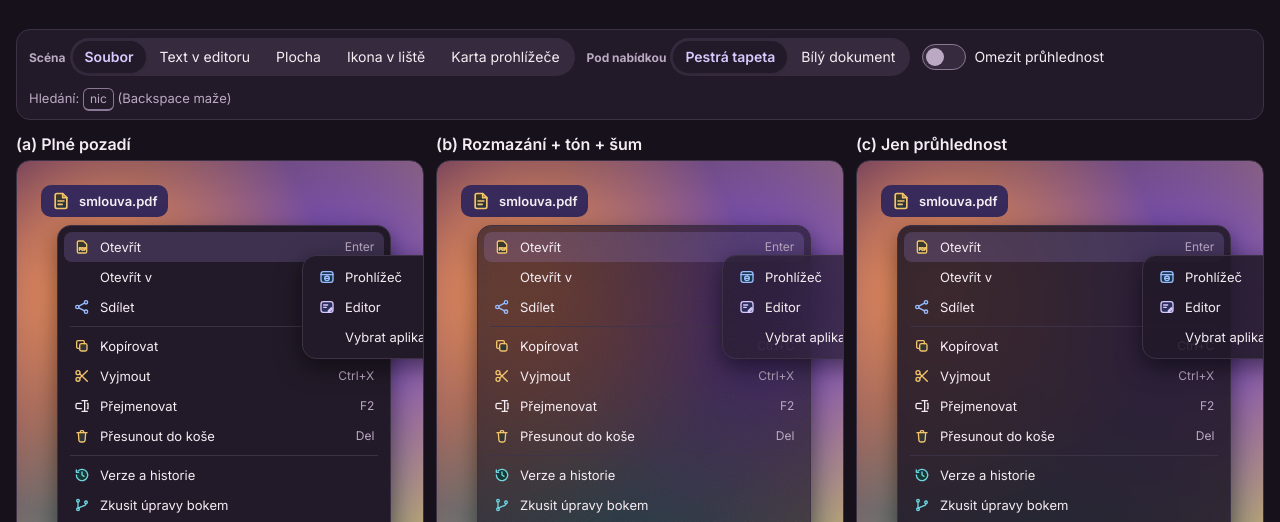
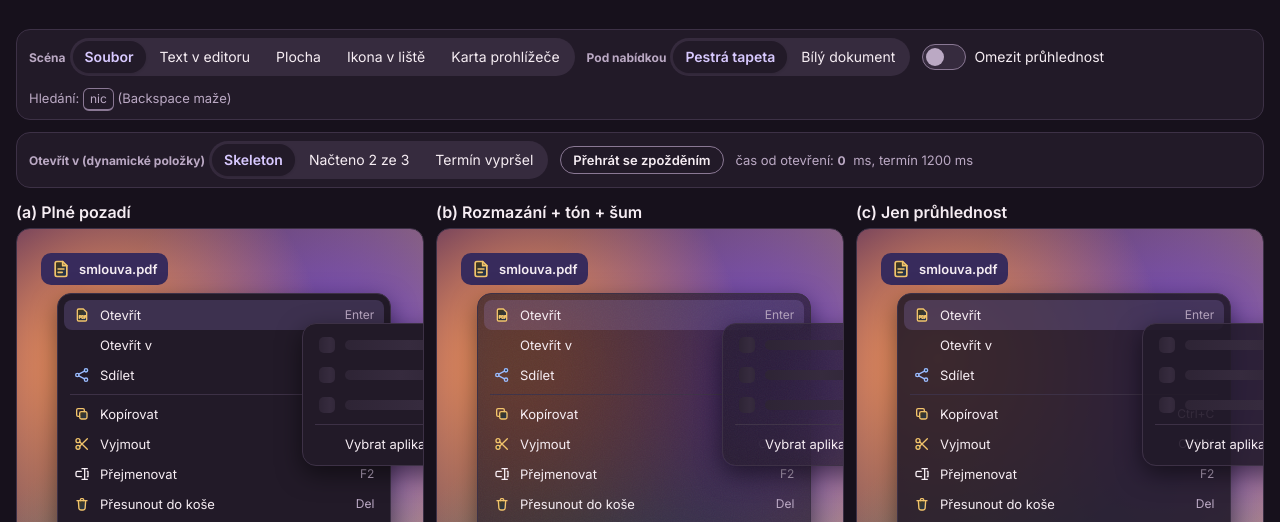
Before and after one commit to inferius/MagnumOpus-OS, a plain HTML site: page design/kontextove-nabidky.html in a window 1280 px wide. Shown: the part 254-776 px from the top of the page. Drawn offline with Linux system fonts and the light colour scheme.

Commit message:
Design: kontextove nabidky - dynamicke polozky se skeletonem, bez posunu
"Otevrit v" ma 3 dynamicke polozky s predem znamym poctem a mistem:
skeleton (tlumeny pruh s jemnou animaci) -> nacteno na stejnem miste ->
po terminu 1200 ms zakazana s duvodem "nedostupne". Prepinac stavu
a prehrani se zpozdenim; vyska nabidky se ve vsech stavech nemeni
(overeno: 143 px). Pravidlo "zadny posun obsahu otevrene nabidky".

Co-Authored-By: Claude Opus 5.5 <noreply@anthropic.com>

```diff
--- a/design/kontextove-nabidky.html
+++ b/design/kontextove-nabidky.html
@@ -43,6 +43,11 @@
 .cm .ic { width: 16px; height: 16px; flex: none; }
 .cm hr { border: 0; border-top: 1px solid var(--c-border); margin: 4px 6px; }
 .cm .sec { padding: 6px 10px 2px; font-size: 11px; color: var(--c-ink-muted); font-weight: 600; }
+.cm .it.skel { gap: 10px; }
+.sk { display: inline-block; height: 10px; border-radius: 5px; background: linear-gradient(90deg, var(--c-surface-3) 0%, color-mix(in srgb, var(--c-surface-3) 40%, var(--c-surface)) 50%, var(--c-surface-3) 100%);
+  background-size: 200% 100%; animation: shimmer 1.2s linear infinite; }
+.sk.sk-ic { width: 16px; height: 16px; border-radius: 5px; }
+@keyframes shimmer { from { background-position: 200% 0; } to { background-position: -200% 0; } }
 .cm .q { display: flex; align-items: center; gap: 8px; height: 30px; padding: 0 10px; margin-bottom: 4px; border-radius: 8px; background: var(--c-surface-3); color: var(--c-ink-muted); font-size: 12px; }
 .contrast-chip { margin-top: var(--s2); }
 /* Titulek mica */
@@ -71,6 +76,12 @@
     <span class="hstack"><button class="switch" role="switch" aria-checked="false" id="sw-solid" aria-label="Omezit průhlednost"></button>Omezit průhlednost</span>
     <span class="note" style="margin:0">Hledání: <span id="qv" class="kbd">nic</span> (Backspace maže)</span>
   </div>
+  <div class="ctlbar" style="position:static" role="group" aria-label="Dynamické položky">
+    <span><b>Otevřít v (dynamické položky)</b><span class="seg" role="radiogroup" aria-label="Stav" id="g-dyn">
+      <button role="radio" aria-checked="true" data-value="0">Skeleton</button><button role="radio" aria-checked="false" data-value="800">Načteno 2 ze 3</button><button role="radio" aria-checked="false" data-value="1300">Termín vypršel</button></span></span>
+    <button class="btn small" id="b-dyn">Přehrát se zpožděním</button>
+    <span class="note" style="margin:0">čas od otevření: <b id="dyn-t">0</b> ms, termín 1200 ms</span>
+  </div>
   <div class="cols" id="cols"></div>
 
   <h2>Titulek okna: jemné tónování z tapety (mica)</h2>
@@ -85,18 +96,29 @@
     <div class="card"><h3>Rozmazání (b) ano</h3><ul><li>kontextové a rozbalovací nabídky</li><li>paleta příkazů</li><li>panely z lišty (spouštěč, oznámení, přehled soukromí)</li><li>oznámení</li></ul><p class="note" style="margin:var(--s2) 0 0">Krátce žijící malé plochy: rozmazání stojí GPU čas úměrný ploše a počítá se jen při otevření a při změně pod nabídkou.</p></div>
     <div class="card"><h3>Rozmazání ne</h3><ul><li>okna a jejich obsah (velká plocha, žije dlouho)</li><li>systémové dialogy (musí být jednoznačné, vždy plné)</li><li>text na celé obrazovce, terminál</li><li>záložní 2D cesta, vysoký kontrast, „Omezit průhlednost“: vždy plné pozadí (a)</li></ul></div>
     <div class="card"><h3>Čitelnost</h3><ul><li>Text v nabídce musí mít 4,5 : 1 i na nejhorším pozadí: kontrola počítá s nejtmavší i nejsvětlejší barvou tapety pod nabídkou (viz čísla u sloupců).</li><li>Krytí materiálu (b) je 72 %, (c) 88 %; při kontrastu pod limitem kompozitor krytí zvýší.</li><li>Šum 5 % proti pruhům v přechodu.</li></ul></div>
-    <div class="card"><h3>Pravidlo rychlosti</h3><ul><li>Nabídka se otevře do jednoho snímku.</li><li>Položky jsou data připravená předem; rozšíření jiných aplikací deklarují své položky staticky v manifestu (typ souboru, podmínky). Při otevření nabídky se nespouští žádný cizí kód.</li><li>Dynamické položky (např. „Otevřít v“ podle nainstalovaných aplikací, stav sdílení) se doplní asynchronně s termínem; nabídka na ně nikdy nečeká, doplní se do otevřené nabídky nebo se vynechají.</li></ul></div>
+    <div class="card"><h3>Pravidlo rychlosti</h3><ul><li>Nabídka se otevře do jednoho snímku.</li><li><b>Žádný posun obsahu otevřené nabídky:</b> dynamické položky mají v manifestu předem známý počet a místo („až N položek, výška řádku“). Při otevření je na jejich místě skeleton (tlumený pruh s jemnou animací, ne točící se kolečko), doručený text ho nahradí na stejném místě. Nabídka nikdy neskáče ani nemění velikost, dokud je otevřená. Po termínu zůstane položka jako zakázaná s důvodem „nedostupné“; skrýt ji jde až při dalším otevření.</li><li>Položky jsou data připravená předem; rozšíření jiných aplikací deklarují své položky staticky v manifestu (typ souboru, podmínky). Při otevření nabídky se nespouští žádný cizí kód.</li><li>Dynamické položky (např. „Otevřít v“ podle nainstalovaných aplikací, stav sdílení) se doplní asynchronně s termínem; nabídka na ně nikdy nečeká, doplní se do otevřené nabídky nebo se vynechají.</li></ul></div>
   </div>
 </main>
 <script>
 document.addEventListener('mo-ready', function () {
   var T = window.MO_TOKENS;
-  var st = { scene: 'file', bg: 'wall', solid: false, q: '' };
+  var st = { scene: 'file', bg: 'wall', solid: false, q: '', t: 0 };
+  // Dynamicke polozky "Otevrit v": pocet a misto jsou dane manifestem (az 3 polozky, radek 30 px).
+  // Kazda ma zpozdeni doruceni; termin 1200 ms. Treti nedorazi vcas -> zakazana s duvodem.
+  var DEADLINE = 1200;
+  var DYN = [['app-browser', 'Prohlížeč', 350], ['app-editor', 'Editor', 650], ['app-pdf', 'Prohlížeč PDF', 99999]];
+  function dynRows() {
+    return DYN.map(function (d) {
+      if (st.t >= d[2]) return '<div class="it">' + I(d[0]) + '<span>' + d[1] + '</span></div>';
+      if (st.t >= DEADLINE) return '<div class="it dis" aria-disabled="true" title="Nedostupné: aplikace neodpověděla včas">' + I(d[0]) + '<span>' + d[1] + '</span><span class="why">nedostupné</span></div>';
+      return '<div class="it skel" aria-busy="true" aria-label="Načítá se"><span class="sk sk-ic"></span><span class="sk" style="width:' + (60 + d[1].length * 4) + 'px"></span></div>';
+    }).join('') + '<hr><div class="it"><span style="width:16px"></span><span>Vybrat aplikaci&hellip;</span></div>';
+  }
   function I(n) { return '<svg class="ic" aria-hidden="true"><use href="#ic-' + n + '"/></svg>'; }
   // Polozka: [ikona, text, zkratka, volby]; volby: dis = duvod zakazani, sub = podnabidka, ext = rozsireni (aplikace), sel = vybrana.
   var SCENES = {
     file: { target: ['file-text', 'smlouva.pdf'], items: [
-      ['app-pdf', 'Otevřít', 'Enter', { sel: 1 }], ['', 'Otevřít v', '', { sub: [['app-browser', 'Prohlížeč'], ['app-editor', 'Editor'], ['', 'Vybrat aplikaci&hellip;']] }], ['share', 'Sdílet', ''], '-',
+      ['app-pdf', 'Otevřít', 'Enter', { sel: 1 }], ['', 'Otevřít v', '', { sub: 'DYN' }], ['share', 'Sdílet', ''], '-',
       ['copy', 'Kopírovat', 'Ctrl+C'], ['cut', 'Vyjmout', 'Ctrl+X'], ['rename', 'Přejmenovat', 'F2'], ['trash', 'Přesunout do koše', 'Del'], '-',
       ['history', 'Verze a historie', ''], ['branch', 'Zkusit úpravy bokem', ''], ['snapshot', 'Obnovit z verze', '', { dis: 'soubor ještě nemá starší verzi' }], '-',
       ['archive', 'Komprimovat', '', { ext: 'Archivátor' }], ['agent', 'Shrnout dokument', '', { ext: 'Asistent' }], '-', ['info', 'Vlastnosti', 'Alt+Enter']] },
@@ -133,7 +155,7 @@ document.addEventListener('mo-ready', function () {
       var idx = items.findIndex(function (m) { return m !== '-' && !m.sec && m[1] === subOpen.label; });
       var yy = y + 6 + idx * 30 - 6;
       html += '<div class="cm m-' + mat + '" role="menu" aria-label="' + subOpen.label + '" style="left:' + (x + 245) + 'px;top:' + yy + 'px;min-width:180px">' +
-        subOpen.items.map(function (s) { return '<div class="it">' + (s[0] ? I(s[0]) : '<span style="width:16px"></span>') + s[1] + '</div>'; }).join('') + '</div>';
+        (subOpen.items === 'DYN' ? dynRows() : subOpen.items.map(function (s) { return '<div class="it">' + (s[0] ? I(s[0]) : '<span style="width:16px"></span>') + s[1] + '</div>'; }).join('')) + '</div>';
     }
     return html;
   }
@@ -165,6 +187,13 @@ document.addEventListener('mo-ready', function () {
   }
   window.MO_SEG(document.getElementById('g-scene'), function (v) { st.scene = v; st.q = ''; render(); });
   window.MO_SEG(document.getElementById('g-bg'), function (v) { st.bg = v; render(); });
+  var dynTimer = null;
+  function setT(v) { st.t = v; document.getElementById('dyn-t').textContent = Math.min(v, 1500); render(); }
+  window.MO_SEG(document.getElementById('g-dyn'), function (v) { clearInterval(dynTimer); st.scene = 'file'; setT(+v); });
+  document.getElementById('b-dyn').addEventListener('click', function () {
+    clearInterval(dynTimer); st.scene = 'file'; st.q = ''; var t0 = Date.now(); setT(0);
+    dynTimer = setInterval(function () { var v = Date.now() - t0; setT(v); if (v > 1500) clearInterval(dynTimer); }, 100);
+  });
   window.MO_SWITCH(document.getElementById('sw-solid'), function (v) { st.solid = v; render(); });
   document.addEventListener('keydown', function (e) {
     if ((e.target.closest && e.target.closest('input, select, textarea')) || e.ctrlKey || e.altKey || e.metaKey) return;
```
